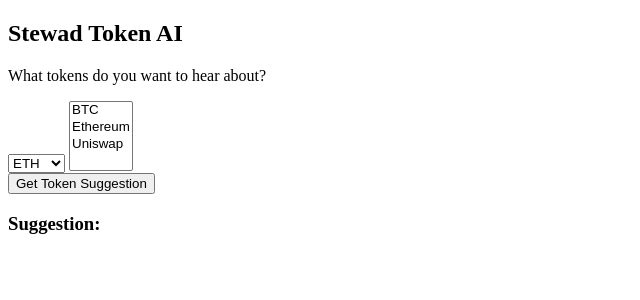
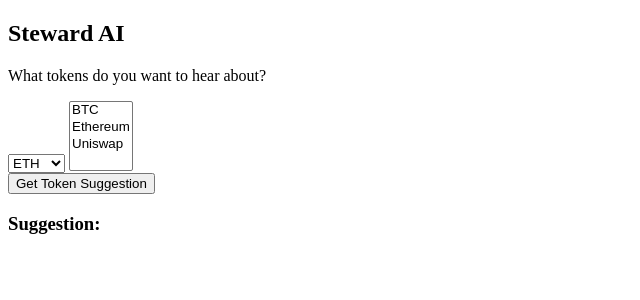
Before and after one commit to 0xdefiant/portfolio_ai_tools, a Flask app: page / in a window 1280 px wide. Shown: the top 300 px of the page, without its empty margins (0-640 px from the left). Run offline with Flask 3, Linux system fonts and the light colour scheme.

Commit message:
static update

```diff
--- a/app.py
+++ b/app.py
@@ -16,6 +16,7 @@ openai.api_key = os.getenv('OPENAI_API_KEY')
 @app.route('/')
 def home():
     return render_template('home/index.html')
+
 
 @app.route('/get-token-suggestion', methods=['POST'])
 def get_token_suggestion():
--- a/templates/home/index.html
+++ b/templates/home/index.html
@@ -5,7 +5,7 @@
 {% endblock %}
 
 {% block content %}
-    <h2>Stewad Token AI</h2>
+    <h2>Steward AI</h2>
     <p>What tokens do you want to hear about?</p>
     <select id="network">
         <option value="eth">ETH</option>
```
